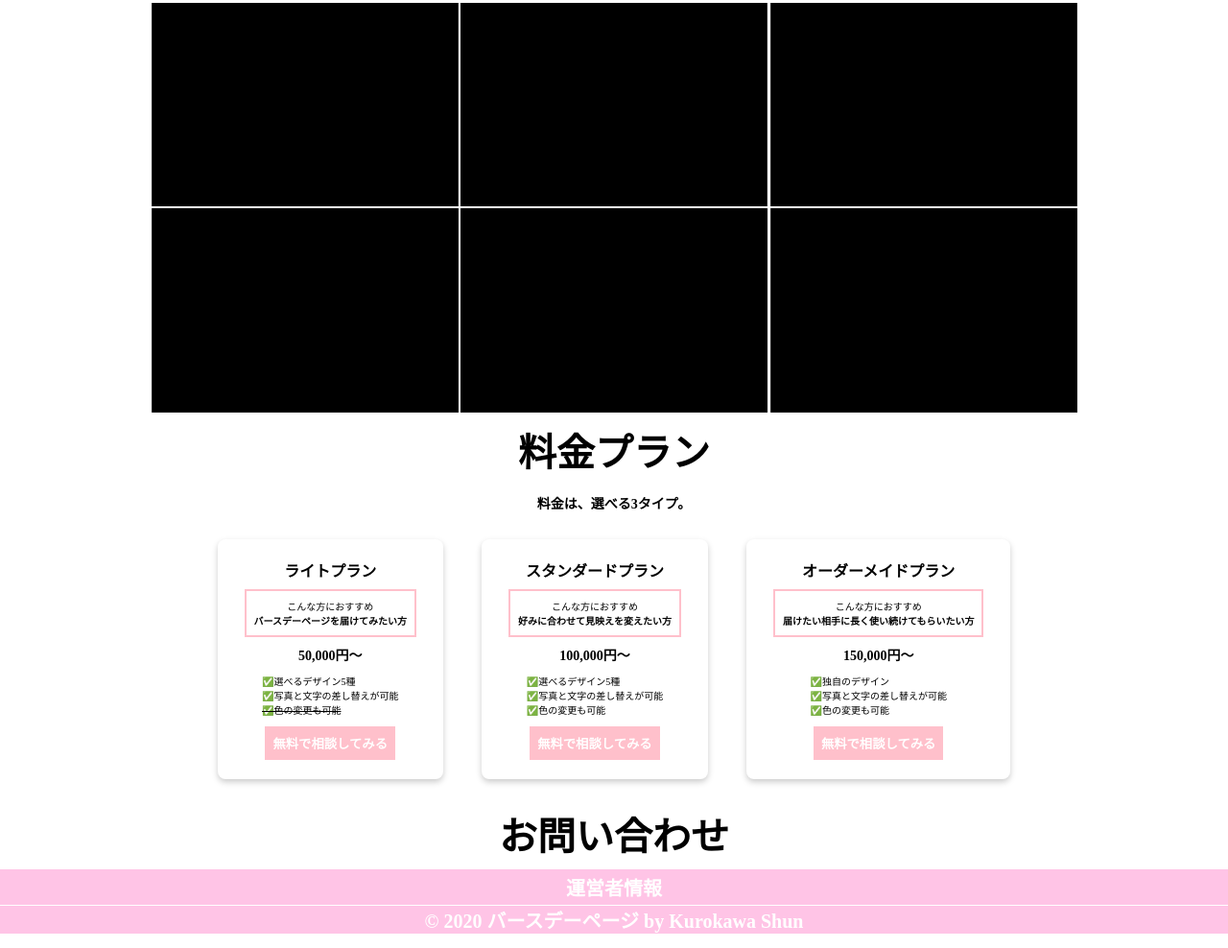
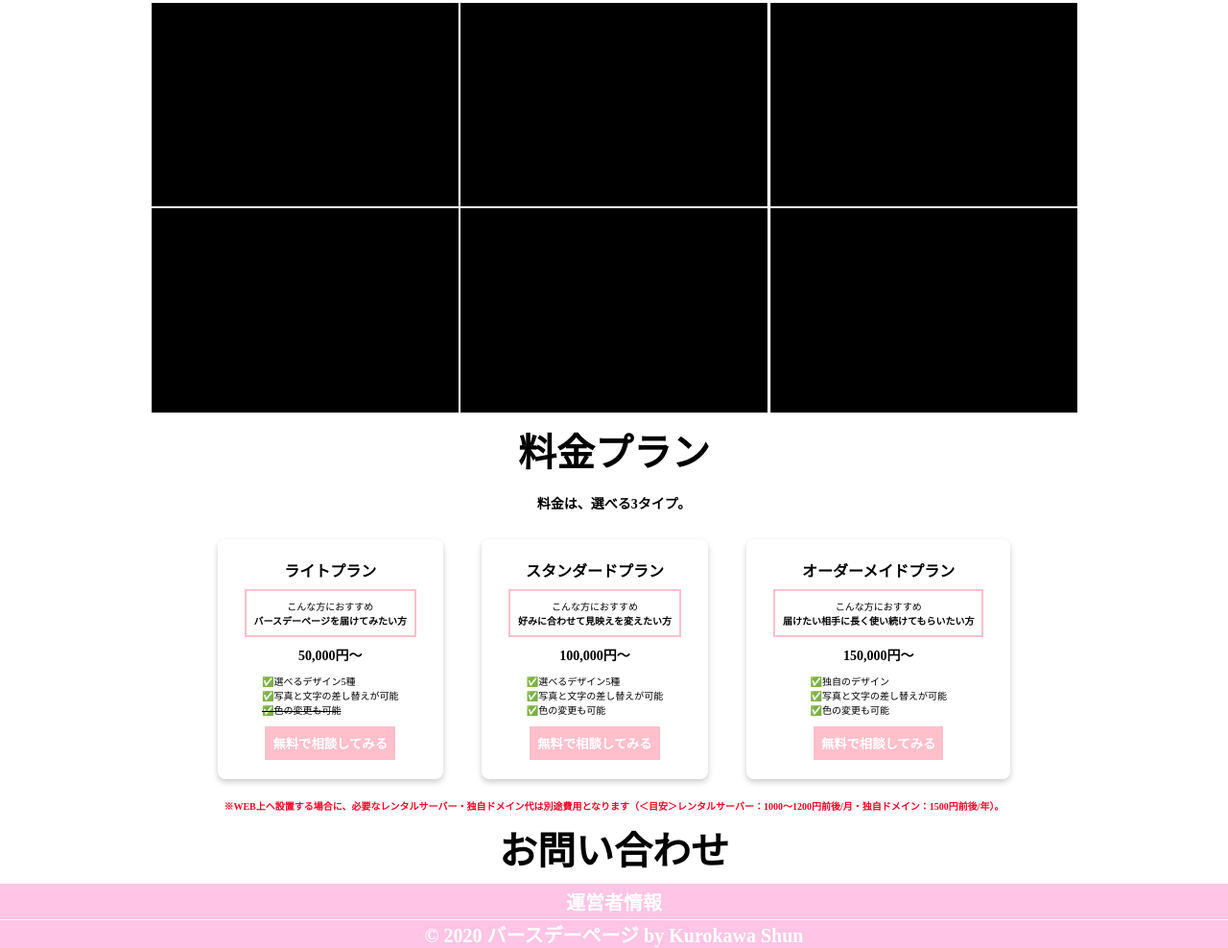
Before and after one commit to kurocraft0312/Birthday-Page, a plain HTML site: page index.html in a window 1280 px wide. Shown: the part 1017-2005 px from the top of the page at 96% size. Drawn offline with Linux system fonts and the light colour scheme; a script that the page names is missing.

Commit message:
コピー変更

```diff
--- a/index.html
+++ b/index.html
@@ -43,7 +43,7 @@
 <body>
     <header>
         <section class="hero_wrap">
-            <h2 class="catchphrase animated fadeIn">一生残る贈り物をとどけよう</h2>
+            <h2 class="catchphrase animated fadeIn">一生ものを贈ろう</h2>
         </section>
     </header>
     <main class="container">
@@ -112,6 +112,7 @@
                     <button class="cta_btn">無料で相談してみる</button>
                 </div>
             </div>
+            <p class="note">※WEB上へ設置する場合に、必要なレンタルサーバー・独自ドメイン代は別途費用となります（＜目安＞レンタルサーバー：1000～1200円前後/月・独自ドメイン：1500円前後/年）。</p>
         </section>
         <section>
             <!-- この辺にお問合せフォームを設置 -->
--- a/style.css
+++ b/style.css
@@ -117,6 +117,10 @@ a {
 .cta_btn:hover {
     opacity: 0.5;
 }
+.note {
+    color: #fc0324;
+    font-weight: bold;
+}
 .contact_form {
     font-size: 4rem;
     padding: 8px 0;
```
